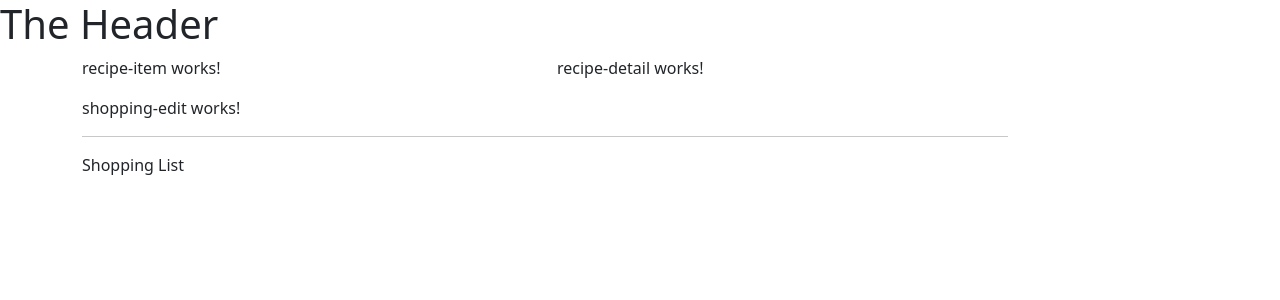
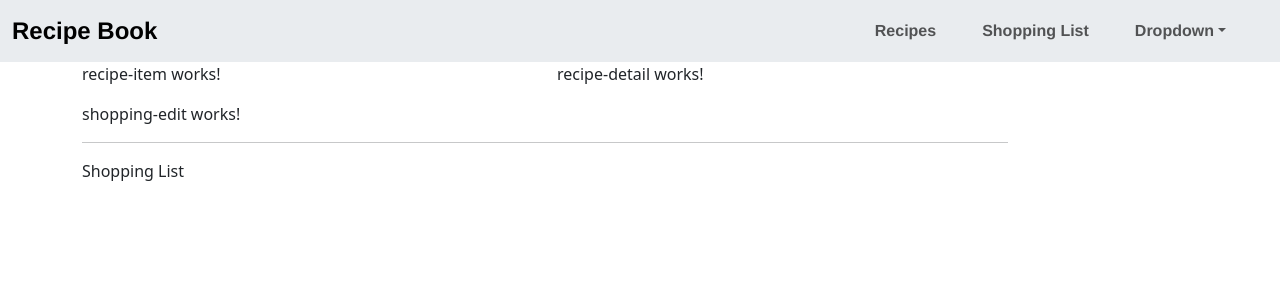
Before and after one commit to shubhenduanupamdutta/RecipeBookAngularProject, an Angular app: page / in a window 1280 px wide. Shown: the top 300 px of the page. Built offline with nearby package versions, Linux system fonts and the light colour scheme.

Commit message:
Add Header File and Style IT

```diff
--- a/src/app/header/header.component.css
+++ b/src/app/header/header.component.css
@@ -0,0 +1,13 @@
+.navbar .nav-item {
+  margin-right: 30px;
+}
+
+.navbar .navbar-brand {
+  font-size: 1.5rem;
+  font-weight: 800;
+}
+
+nav {
+  font-family: Helvetica, Arial, sans-serif;
+  font-weight: 700;
+}
--- a/src/app/header/header.component.html
+++ b/src/app/header/header.component.html
@@ -1 +1,40 @@
-<h1> The Header </h1>
+<nav class="navbar navbar-expand-lg bg-body-secondary">
+  <div class="container-fluid">
+    <a class="navbar-brand" href="#">Recipe Book</a>
+  </div>
+  <button
+    class="navbar-toggler"
+    type="button"
+    data-bs-toggle="collapse"
+    data-bs-target="#navbarSupportedContent"
+    aria-controls="navbarSupportedContent"
+    aria-expanded="false"
+    aria-label="Toggle navigation"
+  >
+    <span class="navbar-toggler-icon"></span>
+  </button>
+  <div class="collapse navbar-collapse" id="navbarSupportedContent">
+    <ul class="navbar-nav me-3 mb-2 mb-lg-0">
+      <li class="nav-item">
+        <a class="nav-link" href="#">Recipes</a>
+      </li>
+      <li class="nav-item" style="white-space: nowrap">
+        <a class="nav-link" href="#">Shopping List</a>
+      </li>
+      <li class="nav-item dropdown">
+        <a
+          class="nav-link dropdown-toggle"
+          href="#"
+          role="button"
+          data-bs-toggle="dropdown"
+          aria-expanded="false"
+          >Dropdown</a
+        >
+        <ul class="dropdown-menu">
+          <li><a href="#" class="dropdown-item">Save Data</a></li>
+          <li><a href="#" class="dropdown-item">Fetch Data</a></li>
+        </ul>
+      </li>
+    </ul>
+  </div>
+</nav>
```
